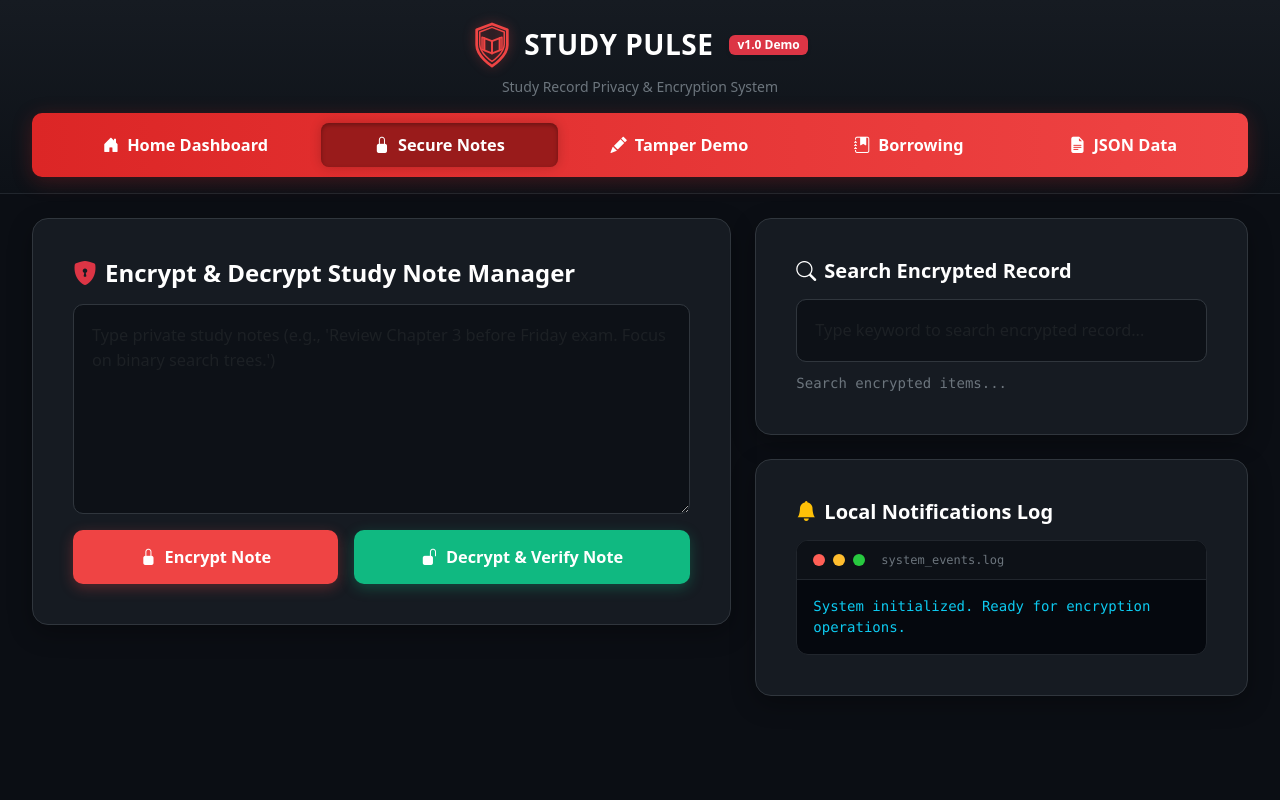
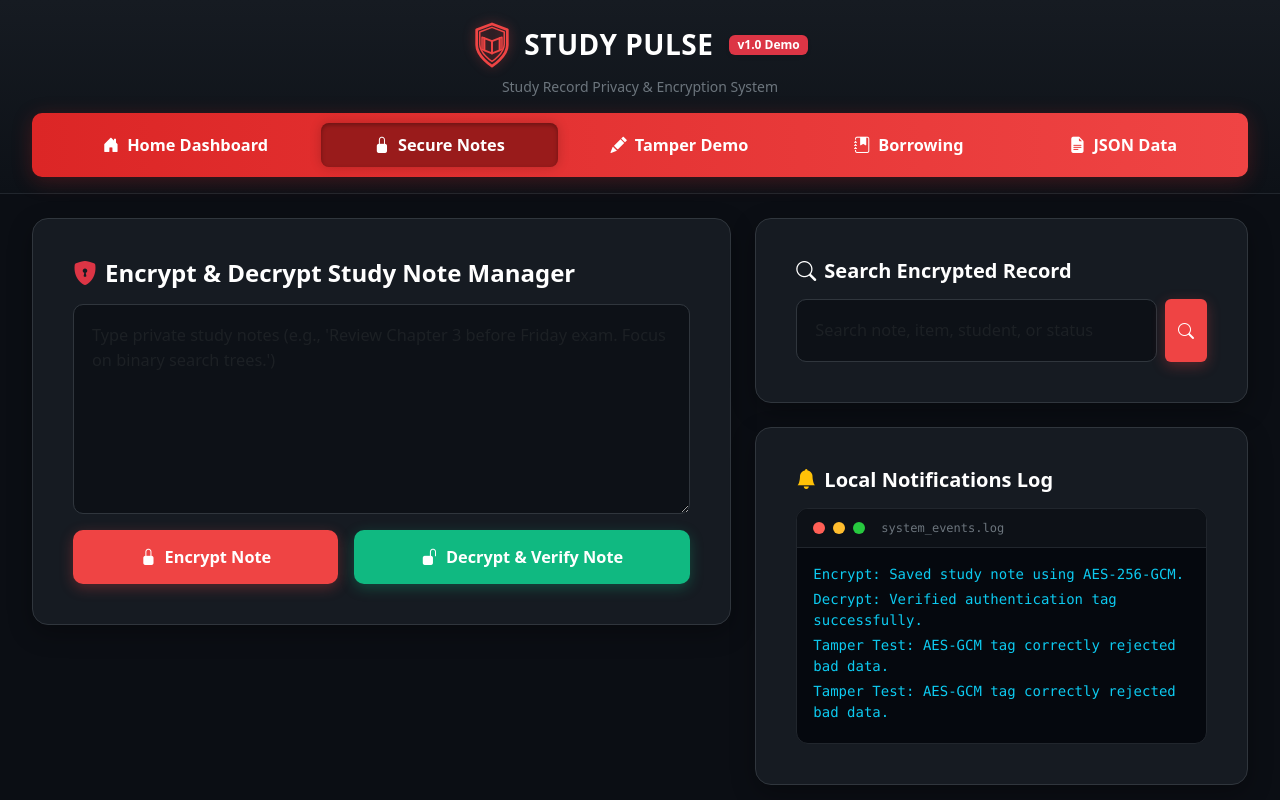
Before and after one commit to skyredr/Study-palse-main, a Django app: page / in a window 1280 px wide, after a click on "Secure Notes". Run offline with Django 5.2, Linux system fonts and the light colour scheme.

Commit message:
Update core views and templates

```diff
--- a/Study-Pulse-main/core/templates/core/index.html
+++ b/Study-Pulse-main/core/templates/core/index.html
@@ -309,11 +309,11 @@
 
             <!-- Red Navigation Bar -->
             <div class="red-navbar">
-                <button class="nav-pill-red active" onclick="showTab('home-view', this)"><i class="bi bi-house-door-fill"></i> Home Dashboard</button>
-                <button class="nav-pill-red" onclick="showTab('notes-view', this)"><i class="bi bi-lock-fill"></i> Secure Notes</button>
-                <button class="nav-pill-red" onclick="showTab('tamper-view', this)"><i class="bi bi-pencil-fill"></i> Tamper Demo</button>
-                <button class="nav-pill-red" onclick="showTab('borrowing-view', this)"><i class="bi bi-journal-bookmark-fill"></i> Borrowing</button>
-                <button class="nav-pill-red" onclick="showTab('json-view', this)"><i class="bi bi-file-earmark-text-fill"></i> JSON Data</button>
+                <button class="nav-pill-red active" data-view="home-view" onclick="showTab('home-view', this)"><i class="bi bi-house-door-fill"></i> Home Dashboard</button>
+                <button class="nav-pill-red" data-view="notes-view" onclick="showTab('notes-view', this)"><i class="bi bi-lock-fill"></i> Secure Notes</button>
+                <button class="nav-pill-red" data-view="tamper-view" onclick="showTab('tamper-view', this)"><i class="bi bi-pencil-fill"></i> Tamper Demo</button>
+                <button class="nav-pill-red" data-view="borrowing-view" onclick="showTab('borrowing-view', this)"><i class="bi bi-journal-bookmark-fill"></i> Borrowing</button>
+                <button class="nav-pill-red" data-view="json-view" onclick="showTab('json-view', this)"><i class="bi bi-file-earmark-text-fill"></i> JSON Data</button>
             </div>
         </div>
     </div>
@@ -335,7 +335,7 @@
                     Privacy-First Study Notes Protected by <span>AES-256-GCM Cryptography</span>
                 </h2>
                 <p class="text-secondary col-lg-10 mx-auto mb-4" style="font-size: 1.15rem; line-height: 1.6;">
-                    Study Pulse is an end-to-end record encryption system, employing Galois/Counter Mode (GCM) for combined confidentiality and authentication. Guarantees 100% integrity of academic notes.
+                    Study Pulse encrypts study notes before saving them locally. AES-GCM provides confidentiality and detects changes when a note is decrypted.
                 </p>
                 <div class="d-flex justify-content-center gap-3">
                     <button class="btn btn-action-equal btn-red-main" onclick="openSpecificTab('notes-view', 1)">
@@ -358,22 +358,22 @@
                 <div class="col-md-3">
                     <div class="stat-card">
                         <small class="text-secondary d-block font-monospace"><i class="bi bi-lock-fill me-1"></i> PROTECTED NOTES</small>
-                        <h4 class="fw-bold text-white mt-2 mb-1">1 Saved</h4>
+                        <h4 class="fw-bold text-white mt-2 mb-1">{% if note_exists %}1 Saved{% else %}0 Saved{% endif %}</h4>
                         <small class="text-secondary">Zero plaintext stored on disk</small>
                     </div>
                 </div>
                 <div class="col-md-3">
                     <div class="stat-card">
                         <small class="text-secondary d-block font-monospace"><i class="bi bi-check-circle-fill me-1"></i> INTEGRITY STATUS</small>
-                        <h4 class="fw-bold text-white mt-2 mb-1">100% Authentic</h4>
-                        <small class="text-success"><span class="pulse-dot pulse-green"></span>No tampering detected</small>
+                        <h4 class="fw-bold text-white mt-2 mb-1">{{ integrity_status }}</h4>
+                        <small class="{% if integrity_status == 'Verified' %}text-success{% else %}text-secondary{% endif %}"><span class="pulse-dot {% if integrity_status == 'Verified' %}pulse-green{% else %}pulse-red{% endif %}"></span>{% if integrity_status == 'Verified' %}Authentication tag valid{% else %}{{ integrity_status }}{% endif %}</small>
                     </div>
                 </div>
                 <div class="col-md-3">
                     <div class="stat-card">
                         <small class="text-secondary d-block font-monospace"><i class="bi bi-journal-bookmark-fill me-1"></i> BORROWED ITEMS</small>
-                        <h4 class="fw-bold text-info mt-2 mb-1">1 Item(s)</h4>
-                        <small class="text-secondary">Section B Active</small>
+                        <h4 class="fw-bold text-info mt-2 mb-1">{{ active_borrow_count }} Active</h4>
+                        <small class="text-secondary">Borrowed items</small>
                     </div>
                 </div>
             </div>
@@ -387,6 +387,7 @@
                         <h4 class="fw-bold text-white mb-3"><i class="bi bi-shield-lock-fill text-danger me-2"></i>Encrypt & Decrypt Study Note Manager</h4>
                         <form method="POST">
                             {% csrf_token %}
+                            <input type="hidden" name="active_view" value="notes-view">
                             <div class="mb-3">
                                 <textarea name="study_note" class="form-control form-control-dark" rows="7" placeholder="Type private study notes (e.g., 'Review Chapter 3 before Friday exam. Focus on binary search trees.')"></textarea>
                             </div>
@@ -413,8 +414,19 @@
                 <div class="col-lg-5">
                     <div class="panel-card mb-4">
                         <h5 class="fw-bold text-white mb-3"><i class="bi bi-search me-2"></i>Search Encrypted Record</h5>
-                        <input type="text" class="form-control form-control-dark mb-2" placeholder="Type keyword to search encrypted record...">
-                        <small class="text-secondary font-monospace">Search encrypted items...</small>
+                        <form method="POST" class="d-flex gap-2">
+                            {% csrf_token %}
+                            <input type="hidden" name="active_view" value="notes-view">
+                            <input type="search" name="keyword" value="{{ search_query }}" class="form-control form-control-dark" placeholder="Search note, item, student, or status" required>
+                            <button type="submit" name="action" value="search" class="btn btn-red-main" aria-label="Search"><i class="bi bi-search"></i></button>
+                        </form>
+                        {% if search_performed %}
+                        <div class="mt-3 small">
+                            {% if search_results %}
+                                {% for result in search_results %}<p class="mb-1 text-info">{{ result }}</p>{% endfor %}
+                            {% else %}<p class="mb-0 text-secondary">No matching notes or borrowing records.</p>{% endif %}
+                        </div>
+                        {% endif %}
                     </div>
 
                     <div class="panel-card">
@@ -427,7 +439,7 @@
                                 <small class="text-secondary font-monospace ms-2" style="font-size: 0.75rem;">system_events.log</small>
                             </div>
                             <div class="p-3 font-monospace text-info small">
-                                System initialized. Ready for encryption operations.
+                                {% for notification in notifications %}<div class="mb-1">{{ notification }}</div>{% empty %}No notifications yet.{% endfor %}
                             </div>
                         </div>
                     </div>
@@ -445,6 +457,7 @@
 
                 <form method="POST" class="d-flex gap-3 mb-4">
                     {% csrf_token %}
+                    <input type="hidden" name="active_view" value="tamper-view">
                     <button type="submit" name="action" value="tamper_test" class="btn btn-warning fw-bold text-dark py-3 px-4 fs-6 rounded-3 shadow">
                         <i class="bi bi-bug-fill me-2"></i> 1. Deliberately Flip Ciphertext Hex Bits
                     </button>
@@ -469,26 +482,42 @@
         <div id="borrowing-view" class="tab-view-panel">
             <div class="panel-card">
                 <h3 class="fw-bold text-white mb-4"><i class="bi bi-journal-bookmark-fill text-danger me-2"></i>Academic Borrowing & Resource System</h3>
-                <div class="row g-3 mb-4">
+                <form method="POST" class="row g-3 mb-4">
+                    {% csrf_token %}
+                    <input type="hidden" name="active_view" value="borrowing-view">
+                    <input type="hidden" name="action" value="borrow">
                     <div class="col-md-5">
-                        <input type="text" class="form-control form-control-dark" placeholder="Resource Item Name (e.g. Cryptography Handbook)">
+                        <input type="text" name="item_name" class="form-control form-control-dark" placeholder="Resource item name" required>
                     </div>
                     <div class="col-md-4">
-                        <input type="text" class="form-control form-control-dark" placeholder="Student ID (e.g. STU-2026-01)">
+                        <input type="text" name="student_id" class="form-control form-control-dark" placeholder="Student ID" required>
                     </div>
                     <div class="col-md-3">
-                        <button class="btn btn-action-equal btn-red-main w-100 py-3">Submit Borrow Request</button>
+                        <button type="submit" class="btn btn-action-equal btn-red-main w-100 py-3">Submit Borrow Request</button>
+                    </div>
+                </form>
+
+                <h5 class="fw-bold text-white mb-3">Active Borrow Records</h5>
+                {% for record in borrow_records %}
+                <div class="p-3 bg-dark border border-secondary rounded-3 d-flex justify-content-between align-items-center gap-3 mb-2">
+                    <div>
+                        <h5 class="text-white mb-1">{{ record.item }}</h5>
+                        <div class="text-secondary small">Student: {{ record.student_id }} | Due: {{ record.due_date }} | ID: {{ record.id }}</div>
+                    </div>
+                    <div class="d-flex align-items-center gap-2">
+                        <span class="badge {% if record.status == 'borrowed' %}bg-warning text-dark{% else %}bg-success{% endif %} px-3 py-2">{{ record.status|title }}</span>
+                        {% if record.status == 'borrowed' %}
+                        <form method="POST">
+                            {% csrf_token %}
+                            <input type="hidden" name="active_view" value="borrowing-view">
+                            <input type="hidden" name="action" value="return">
+                            <input type="hidden" name="record_id" value="{{ record.id }}">
+                            <button type="submit" class="btn btn-sm btn-dark-outline" aria-label="Return {{ record.item }}">Return</button>
+                        </form>
+                        {% endif %}
                     </div>
                 </div>
-
-                <h5 class="fw-bold text-white mb-3">Active Borrow Records</h5>
-                <div class="p-3 bg-dark border border-secondary rounded-3 d-flex justify-content-between align-items-center">
-                    <div>
-                        <h5 class="text-white mb-1">AES Cryptography Handbook</h5>
-                        <div class="text-secondary small">Student: STU-2026-01 | Expected Return: 2026-11-12</div>
-                    </div>
-                    <span class="badge bg-warning text-dark px-3 py-2 fs-6">Borrowed</span>
-                </div>
+                {% empty %}<p class="text-secondary">No borrowing records yet.</p>{% endfor %}
             </div>
         </div>
 
@@ -534,6 +563,11 @@
                 showTab(viewId, navButtons[btnIndex]);
             }
         }
+
+        const activeViewButton = document.querySelector('.nav-pill-red[data-view="{{ active_view|escapejs }}"]');
+        if (activeViewButton) {
+            showTab("{{ active_view|escapejs }}", activeViewButton);
+        }
     </script>
 </body>
 </html>
--- a/Study-Pulse-main/core/views.py
+++ b/Study-Pulse-main/core/views.py
@@ -1,92 +1,93 @@
+from django.shortcuts import render
 import json
-import os
-from pathlib import Path
-from django.shortcuts import render
-from cryptography.hazmat.primitives.ciphers.aead import AESGCM
-from cryptography.exceptions import InvalidTag
 
-KEY_FILE = Path("study_pulse.key")
-DATA_FILE = Path("encrypted_study_note.json")
-
-def get_or_create_key():
-    if KEY_FILE.exists():
-        return KEY_FILE.read_bytes()
-    key = AESGCM.generate_key(bit_length=256)
-    KEY_FILE.write_bytes(key)
-    return key
+import study_pulse_crypto as study
 
 def index(request):
     msg = None
     is_error = False
     result_note = None
     tamper_info = None
+    search_results = []
+    search_performed = False
+    search_query = ""
+    active_view = "home-view"
 
-    key = get_or_create_key()
+    study.check_overdue_reminders()
 
     if request.method == "POST":
         action = request.POST.get("action")
+        active_view = {
+            "encrypt": "notes-view",
+            "decrypt": "notes-view",
+            "tamper_test": "tamper-view",
+            "borrow": "borrowing-view",
+            "return": "borrowing-view",
+            "search": "notes-view",
+        }.get(action, active_view)
+        requested_view = request.POST.get("active_view")
+        if requested_view in {"home-view", "notes-view", "tamper-view", "borrowing-view", "json-view"}:
+            active_view = requested_view
+        key = study.load_or_create_key()
 
-        # 1. ENCRYPT ACTION
-        if action == "encrypt":
-            note = request.POST.get("study_note", "").strip()
-            if note:
-                aesgcm = AESGCM(key)
-                nonce = os.urandom(12)  # 96-bit nonce
-                ciphertext = aesgcm.encrypt(nonce, note.encode("utf-8"), None)
+        try:
+            if action == "encrypt":
+                study.encrypt_note(request.POST.get("study_note", ""), key)
+                study.add_notification("Study note encrypted and saved.")
+                msg = "Study note encrypted and saved using AES-256-GCM."
+            elif action == "decrypt":
+                if not study.DATA_FILE.exists():
+                    raise FileNotFoundError("No encrypted study note was found.")
+                record = json.loads(study.DATA_FILE.read_text(encoding="utf-8"))
+                result_note = study.decrypt_note(record, key)
+                study.add_notification("Study note decrypted and integrity verified.")
+                msg = "Decryption and integrity verification succeeded."
+            elif action == "tamper_test":
+                study.tamper_test()
+                study.add_notification("Tamper test altered the stored ciphertext.")
+                tamper_info = "One bit of the stored ciphertext was changed. Decrypt it to verify AES-GCM rejects it."
+                msg = "Tamper simulation applied."
+            elif action == "borrow":
+                record = study.request_borrow(
+                    request.POST.get("item_name", ""),
+                    request.POST.get("student_id", ""),
+                )
+                msg = f"Borrow request submitted. Record ID: {record['id']}."
+            elif action == "return":
+                record = study.return_borrow(request.POST.get("record_id", ""))
+                msg = f"Returned {record['item']}."
+            elif action == "search":
+                search_query = request.POST.get("keyword", "")
+                search_performed = True
+                search_results = study.search_records(search_query, key)
+        except study.IntegrityFailure as error:
+            msg = str(error)
+            is_error = True
+            if active_view == "tamper-view":
+                tamper_info = msg
+            study.add_notification("Integrity failure while verifying encrypted study data.")
+        except (ValueError, OSError, json.JSONDecodeError) as error:
+            msg = str(error)
+            is_error = True
 
-                record = {
-                    "algorithm": "AES-256-GCM",
-                    "nonce": nonce.hex(),
-                    "ciphertext": ciphertext.hex()
-                }
-                DATA_FILE.write_text(json.dumps(record, indent=2), encoding="utf-8")
-                msg = "Successfully encrypted and saved note using AES-256-GCM!"
-            else:
-                msg = "Please enter a study note to encrypt."
-                is_error = True
+    json_display = ""
+    note_exists = study.DATA_FILE.exists()
+    if note_exists:
+        json_display = study.DATA_FILE.read_text(encoding="utf-8")
 
-        # 2. DECRYPT ACTION
-        elif action == "decrypt":
-            if DATA_FILE.exists():
-                try:
-                    record = json.loads(DATA_FILE.read_text(encoding="utf-8"))
-                    aesgcm = AESGCM(key)
-                    nonce = bytes.fromhex(record["nonce"])
-                    ciphertext = bytes.fromhex(record["ciphertext"])
+    integrity_status = "No note saved"
+    if note_exists:
+        try:
+            study.decrypt_note(json.loads(json_display), study.load_or_create_key())
+            integrity_status = "Verified"
+        except study.IntegrityFailure:
+            integrity_status = "Integrity failure"
+        except (ValueError, json.JSONDecodeError):
+            integrity_status = "Invalid encrypted data"
 
-                    recovered = aesgcm.decrypt(nonce, ciphertext, None).decode("utf-8")
-                    result_note = recovered
-                    msg = "Decryption & authentication verification successful!"
-                except InvalidTag:
-                    msg = "INTEGRITY FAILURE: Data has been tampered with or key is invalid!"
-                    is_error = True
-                except Exception as e:
-                    msg = f"Decryption error: {str(e)}"
-                    is_error = True
-            else:
-                msg = "No encrypted note file found."
-                is_error = True
-
-        # 3. TAMPER DEMO ACTION
-        elif action == "tamper_test":
-            if DATA_FILE.exists():
-                record = json.loads(DATA_FILE.read_text(encoding="utf-8"))
-                original_ct = record["ciphertext"]
-
-                # Corrupt the last byte of ciphertext to simulate tampering
-                raw_ct = bytearray(bytes.fromhex(original_ct))
-                raw_ct[-1] ^= 0xFF
-                record["ciphertext"] = raw_ct.hex()
-
-                DATA_FILE.write_text(json.dumps(record, indent=2), encoding="utf-8")
-                tamper_info = "⚠️ 1 byte of stored ciphertext was deliberately modified! Now try clicking 'Decrypt Note' to test if GCM detects the tampering."
-                msg = "Tamper simulation applied to JSON file."
-                is_error = True
-
-    # Load JSON for display in UI
-    json_display = ""
-    if DATA_FILE.exists():
-        json_display = DATA_FILE.read_text(encoding="utf-8")
+    borrow_records = study._read_json_list(study.BORROW_FILE)
+    notifications = study._read_json_list(study.NOTIFICATIONS_FILE)[-5:][::-1]
+    active_borrow_count = sum(record.get("status") == "borrowed" for record in borrow_records)
 
     context = {
         "msg": msg,
@@ -94,5 +95,14 @@ def index(request):
         "result_note": result_note,
         "tamper_info": tamper_info,
         "json_display": json_display,
+        "active_view": active_view,
+        "search_query": search_query,
+        "search_performed": search_performed,
+        "search_results": search_results,
+        "borrow_records": borrow_records,
+        "active_borrow_count": active_borrow_count,
+        "notifications": notifications,
+        "note_exists": note_exists,
+        "integrity_status": integrity_status,
     }
     return render(request, "core/index.html", context)
--- a/Study-Pulse-main/encrypted_study_note.json
+++ b/Study-Pulse-main/encrypted_study_note.json
@@ -1,5 +1,5 @@
 {
   "algorithm": "AES-256-GCM",
-  "nonce": "864d48195e139715ce86cf89",
-  "ciphertext": "62662635ab8e8e93f72c1493f94feeb833a9ec83c6334c6eba7cdb0115ae2ce41faa"
+  "nonce": "25af5f0ffc4ad80895a5a299",
+  "ciphertext": "2d9d03df8f4205ef7105bf0dfca6cc12a6420e567d61c7b63fcfa353cfa72ababca4"
 }
```
Also changed, not shown: Study-Pulse-main/core/tests.py (+66 -2 lines).
